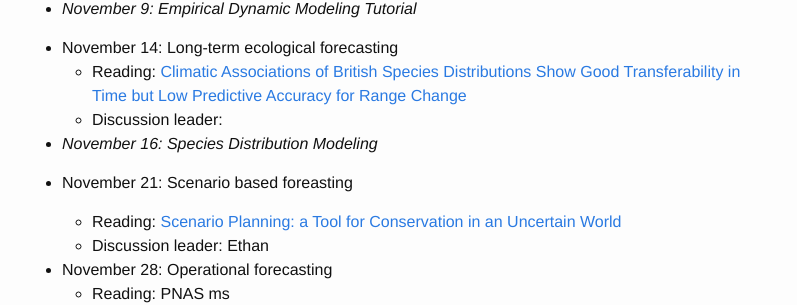
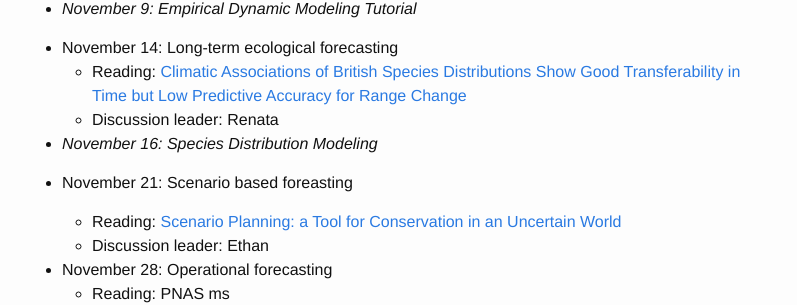
Before and after one commit to weecology/forecasting-dynamics-course, a Jekyll site: the page built from schedule.md, in a window 1280 px wide and 900 px high, scrolled down 1842 px. Shown: the part 149-454 px from the top of the window, without its empty margins (238-1035 px from the left). Built offline with Jekyll 4.4.1, drawn with Linux system fonts in a browser that asks for light colours.

Commit message:
Update discussion leader

```diff
--- a/schedule.md
+++ b/schedule.md
@@ -96,7 +96,7 @@ Activity days when laptops are required are noted in italics. Discussion leaders
 
 * November 14: Long-term ecological forecasting
     * Reading: [Climatic Associations of British Species Distributions Show Good Transferability in Time but Low Predictive Accuracy for Range Change](http://dx.doi.org/10.1371/journal.pone.0040212)
-    * Discussion leader:
+    * Discussion leader: Renata
 
 * *November 16: Species Distribution Modeling*
 
```
